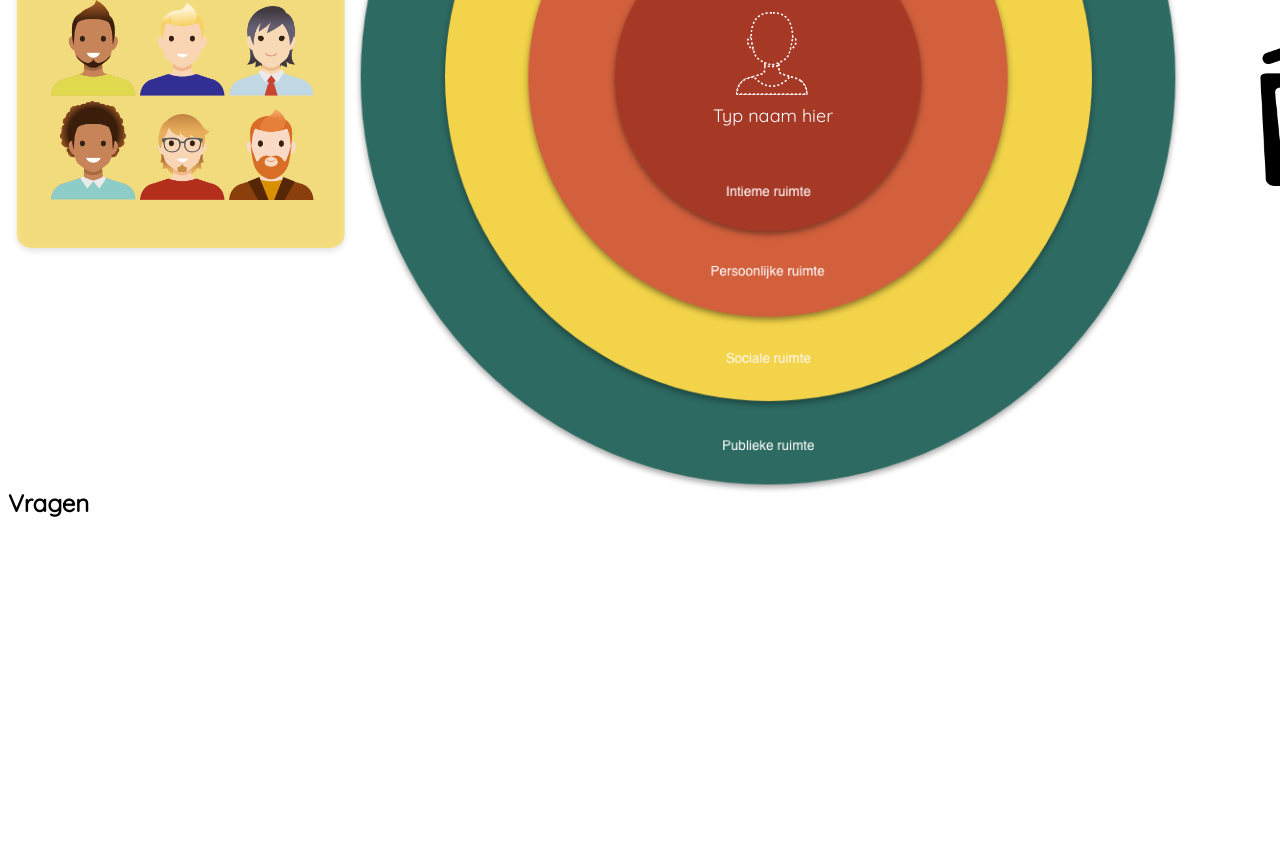
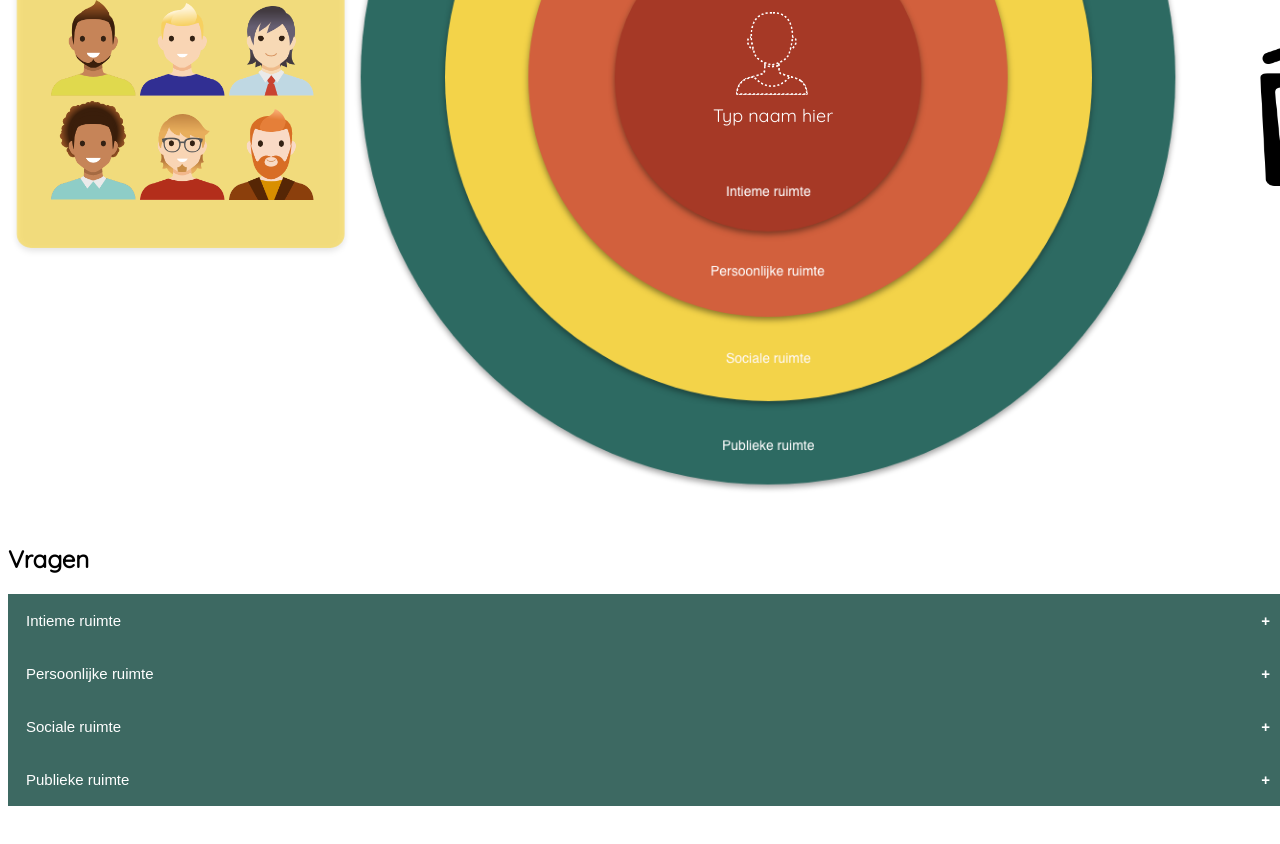
Before and after one commit to loes2107/Persoonlijke-Ruimte, a plain HTML site: page Persoonlijke ruimte.html in a window 1280 px wide. Shown: the part 452-1296 px from the top of the page. After the commit the page ends 1258 px from the top, so only its background shows below. Drawn offline with nearby package versions, Linux system fonts and the light colour scheme.

Commit message:
Layout-changes

```diff
--- a/Persoonlijke ruimte.html
+++ b/Persoonlijke ruimte.html
@@ -23,7 +23,6 @@
             outline: none;
             font-size: 15px;
             position: relative;
-            top: 850px;
         }
 
         .active,
@@ -108,7 +107,7 @@
 </head>
 
 
-<body style="font-family: 'Segoe UI', Tahoma, Geneva, Verdana, sans-serif;">
+<body style="font-family: 'Segoe UI', Tahoma, Geneva, Verdana, sans-serif;width:100%">
     <h1 style="text-align:center;font-family:'Quicksand', sans-serif; font-size:45px;color:#1E2D14">
         Persoonlijke ruimte
     </h1>
@@ -208,8 +207,8 @@
     </div>
 
 
-    <div id="questions">
-        <h2 style="font-family:'Quicksand', sans-serif;position:absolute;top:920px;">Vragen</h2>
+    <div id="questions" style="border:solid transparant;position:relative;top:15em">
+        <h2 style="font-family:'Quicksand', sans-serif">Vragen</h2>
         <button class="collapsible">Intieme ruimte</button>
         <div class="content">
             <form action="/action_page.php">
```
